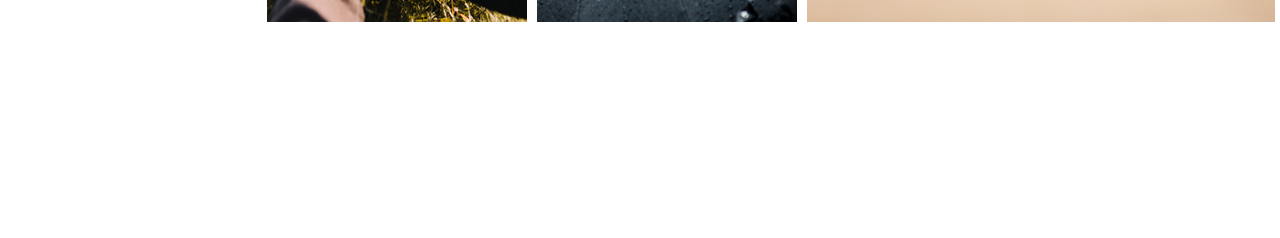
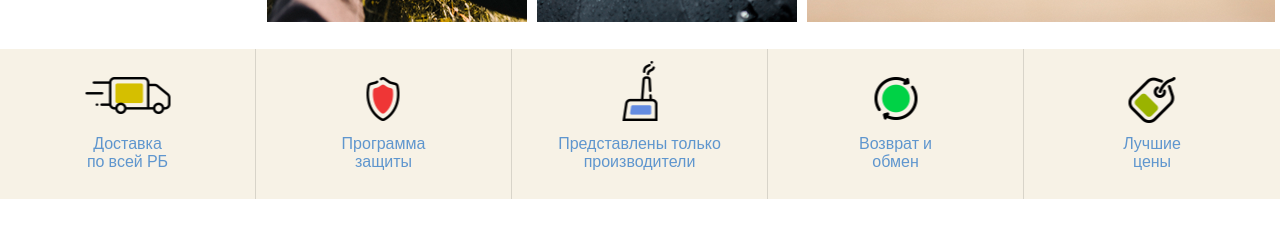
Before and after one commit to divppc/by, a website: page assets/jade/index.jade in a window 1280 px wide. Shown: the part 532-770 px from the top of the page. Drawn offline with nearby package versions, Linux system fonts and the light colour scheme; files that its build step writes are made by us from their sources; files whose address does not match are found by name.

Commit message:
Advantages section added

```diff
--- a/assets/jade/index.jade
+++ b/assets/jade/index.jade
@@ -6,4 +6,5 @@ html(lang="ru")
 	body
 		include parts/_header.jade
 		include parts/_main.jade
+		include parts/_advantages.jade
 		include parts/_scripts.jade
--- /dev/null
+++ b/assets/jade/parts/_advantages.jade
@@ -0,0 +1,18 @@
+section.advantages
+	.container
+		.advantages-list
+			.advantage
+				p.
+					Доставка по всей РБ
+			.advantage
+				p.
+					Программа защиты
+			.advantage
+				p.
+					Представлены только производители
+			.advantage
+				p.
+					Возврат и обмен
+			.advantage
+				p.
+					Лучшие цены
--- a/assets/js/main.js
+++ b/assets/js/main.js
@@ -8,8 +8,15 @@ $(document).ready(function () {
     // $('.menu-line').toggleClass('active');
   });
 
-  // similar offers carousel
+  // banners slider on main page
   $('.main-slider').flickity({
+    contain: true,
+    watchCSS: true,
+    prevNextButtons: false
+  });
+
+  // advantages slider
+  $('.advantages-list').flickity({
     cellAlign: 'right',
     contain: true,
     watchCSS: true,
--- a/assets/scss/pages/_main.scss
+++ b/assets/scss/pages/_main.scss
@@ -173,4 +173,137 @@ section.main {
 			font-style: normal;
 		}
 	}
+
+	.flickity-page-dots {
+		bottom: 20px;
+
+		@media (min-width: $responsive-tablet) {
+			bottom: -15px;
+		}
+	}
 }
+
+section.advantages {
+	margin-bottom: 40px;
+	background: #f9f9f9;
+
+	@media (min-width: $responsive-laptop) {
+		margin-bottom: 53px;
+	}
+
+	.container {
+		padding: 0;
+	}
+
+	.advantages-list {
+		display: flex;
+
+		&:after {
+			content: 'flickity';
+  		display: none;
+
+			@media (min-width: $responsive-laptop) {
+				content: '';
+			}
+		}
+	}
+
+	.advantage {
+		text-align: center;
+		width: 100%;
+		background: #f7f2e6;
+		min-height: 150px;
+		padding-top: 85px;
+		position: relative;
+
+		@media (min-width: $responsive-mobile) {
+			width: 50%;
+		}
+
+		@media (min-width: $responsive-tablet) {
+			width: 33%;
+		}
+
+		@media (min-width: $responsive-laptop) {
+			width: 20%;
+		}
+
+		&:not(:last-child) {
+
+			@media (min-width: $responsive-mobile) {
+				border-right: 1px solid #d8d4c9;
+			}
+		}
+
+		&:before {
+			display: block;
+			content: '';
+			position: absolute;
+			top: 28px;
+			left: 50%;
+			transform: translateX(-50%);
+			background: url('../images/ui/sprite.png') no-repeat;
+		}
+
+		p {
+			font-size: 16px;
+			color: #5f96ce;
+			margin: 0 auto;
+			max-width: 90px;
+		}
+
+		&:nth-child(1) {
+
+			&:before {
+				width: 85px;
+				height: 37px;
+				background-position: 0 -294px;
+			}
+		}
+
+		&:nth-child(2) {
+
+			&:before {
+				width: 35px;
+				height: 44px;
+				background-position: 0 -332px;
+			}
+		}
+
+		&:nth-child(3) {
+
+			p {
+				max-width: 190px;
+			}
+
+			&:before {
+				width: 35px;
+				height: 60px;
+				top: 12px;
+				background-position: 0 -377px;
+			}
+		}
+
+		&:nth-child(4) {
+
+			&:before {
+				width: 43px;
+				height: 43px;
+				background-position: 0 -438px;
+			}
+		}
+
+		&:nth-child(5) {
+
+			&:before {
+				width: 47px;
+				height: 46px;
+				background-position: 0 -482px;
+			}
+		}
+	}
+
+	.flickity-page-dots {
+		bottom: -15px;
+	}
+}
--- a/assets/scss/partials/_common.scss
+++ b/assets/scss/partials/_common.scss
@@ -68,11 +68,6 @@ ul {
 }
 
 .flickity-page-dots {
-	bottom: 20px;
-
-	@media (min-width: $responsive-tablet) {
-		bottom: -25px;
-	}
 
 	.dot {
 		width: 8px;
```
Also changed, not shown: assets/css/style.css, index.html.
